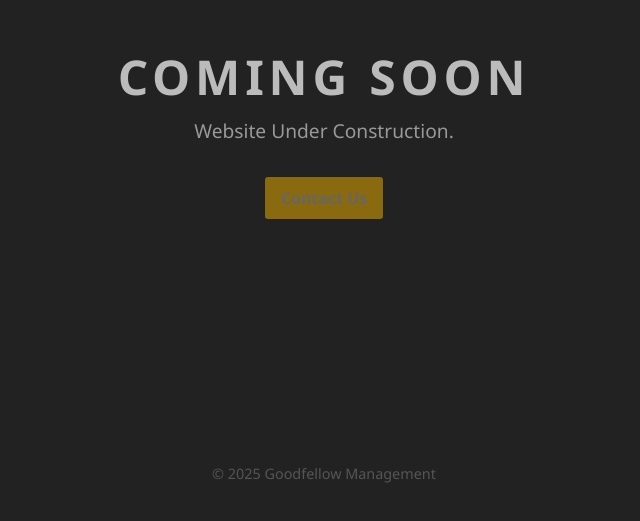
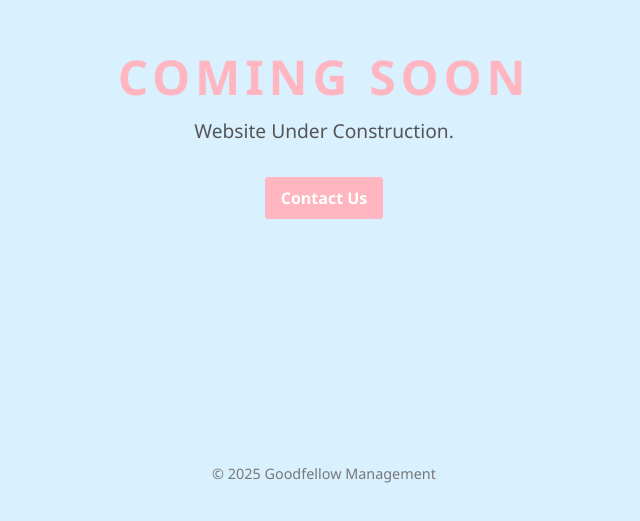
Before and after one commit to tomlovesgithub/goodfellowmgmt, a plain HTML site: page index.html in a window 1280 px wide. Shown: the part 301-822 px from the top of the page, without its empty margins (316-956 px from the left). Drawn offline with Linux system fonts and the light colour scheme.

Commit message:
basic comign soon v1

```diff
--- a/index.html
+++ b/index.html
@@ -3,12 +3,12 @@
 <head>
   <meta charset="UTF-8" />
   <meta name="viewport" content="width=device-width, initial-scale=1" />
-  <title>Coming Soon - goodfellowmgmt.com</title>
+  <title>Goodfellow Management - Coming Soon</title>
   <style>
     body {
       margin: 0;
-      background: #222;
-      color: #ddd;
+      background: #d9f0ff; /* baby blue background */
+      color: #333;
       font-family: 'Segoe UI', Tahoma, Geneva, Verdana, sans-serif;
       display: flex;
       flex-direction: column;
@@ -21,7 +21,7 @@
     h1 {
       font-size: 3rem;
       margin-bottom: 0.5rem;
-      color: #bbb;
+      color: #ffb6c1; /* baby pink */
       text-transform: uppercase;
       letter-spacing: 0.1em;
     }
@@ -30,13 +30,13 @@
       max-width: 400px;
       margin: 0 auto 2rem;
       line-height: 1.5;
-      color: #999;
+      color: #555;
     }
     a {
       padding: 0.6rem 1rem;
       border: none;
-      color: #666;
-      background: #896a0f;
+      color: #fff;
+      background: #ffb6c1; /* baby pink button */
       font-weight: bold;
       border-radius: 3px;
       cursor: pointer;
@@ -45,13 +45,13 @@
       transition: background 0.3s ease;
     }
     a:hover {
-      background: #b88e12;
+      background: #ffa1b0; /* slightly deeper pink */
     }
     footer {
       position: absolute;
       bottom: 1rem;
       font-size: 0.9rem;
-      color: #555;
+      color: #777;
     }
   </style>
 </head>
```
